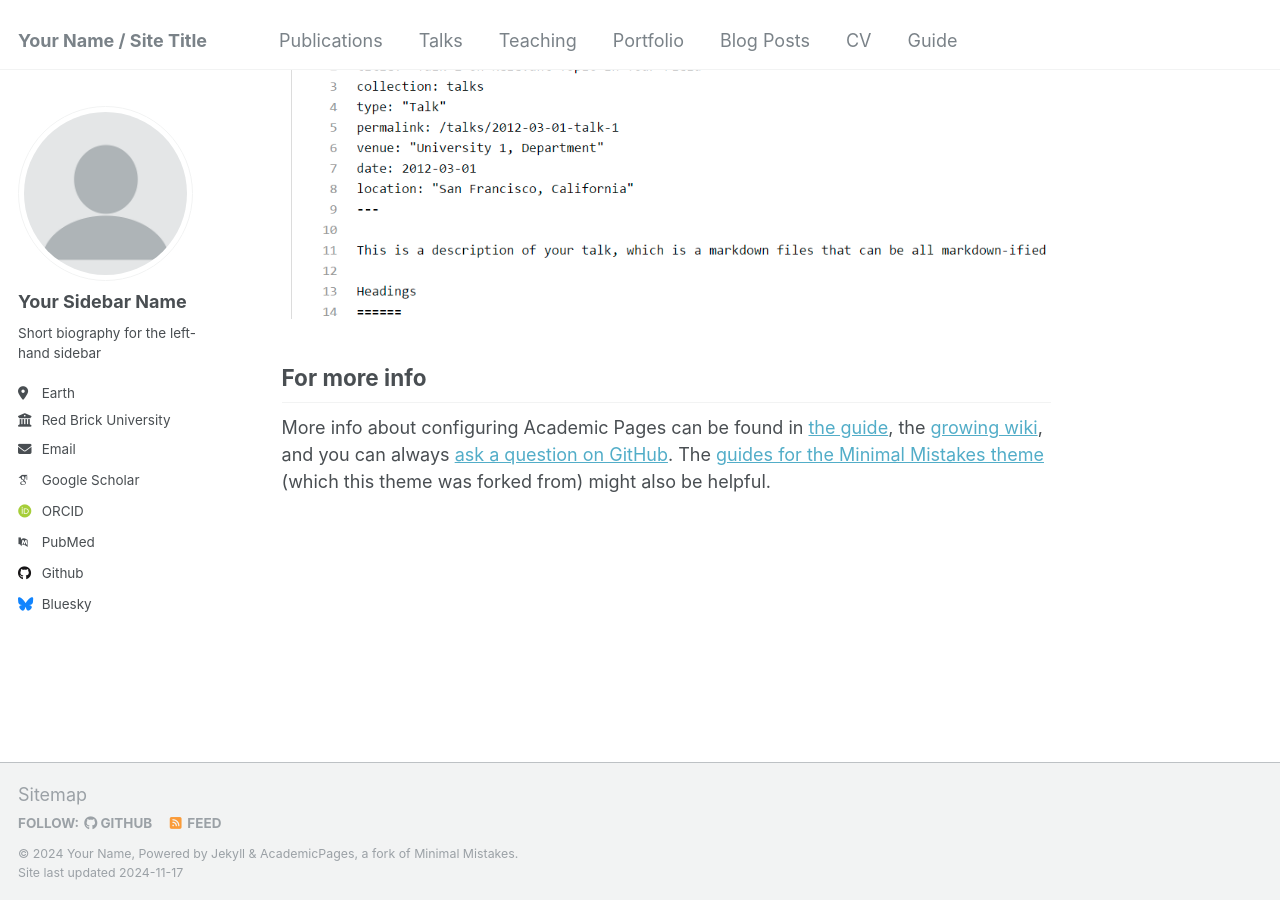
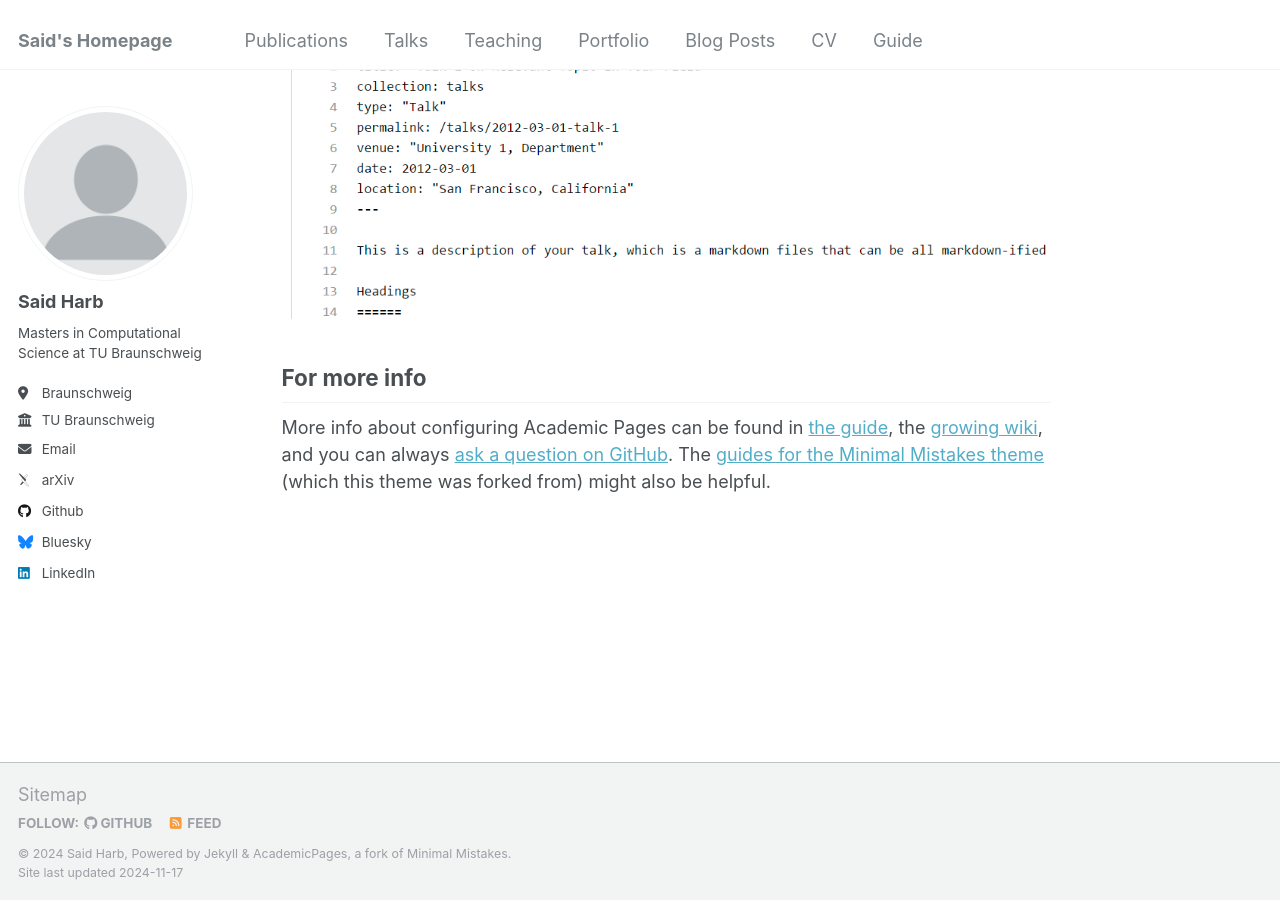
Before and after one commit to saidharb/saidharb.github.io, a Jekyll site: the page built from _pages/about.md, in a window 1280 px wide and 900 px high, scrolled down 2643 px. Built offline with Jekyll 4.4.1, drawn with Linux system fonts in a browser that asks for light colours; some web fonts are replaced.

Commit message:
Update _config.yml

```diff
--- a/_config.yml
+++ b/_config.yml
@@ -8,11 +8,11 @@
 
 # Basic Site Settings
 locale                   : "en-US"
-title                    : "Your Name / Site Title"
+title                    : "Said's Homepage"
 title_separator          : "-"
-name                     : &name "Your Name"
-description              : &description "personal description"
-url                      : https://academicpages.github.io # the base hostname & protocol for your site e.g. "https://[your GitHub username].github.io"
+name                     : &name "Said Harb"
+description              : &description "Point Cloud Surface Reconstruction"
+url                      : "https://saidharb.github.io" # the base hostname & protocol for your site e.g. "https://[your GitHub username].github.io"
 baseurl                  : "" # the subpath of your site, e.g. "/blog"
 repository               : "academicpages/academicpages.github.io"
 
@@ -22,21 +22,21 @@ repository               : "academicpages/academicpages.github.io"
 author:
   # Biographic information
   avatar           : "profile.png"
-  name             : "Your Sidebar Name"
+  name             : "Said Harb"
   pronouns         : # example: "she/her"
-  bio              : "Short biography for the left-hand sidebar"
-  location         : "Earth"
-  employer         : "Red Brick University"
+  bio              : "Masters in Computational Science at TU Braunschweig"
+  location         : "Braunschweig"
+  employer         : "TU Braunschweig"
   uri              : # URL
-  email            : "none@example.org"
+  email            : "s.harb@tu-braunschweig.de"
 
   # Academic websites
-  arxiv            : # URL - Update with the correct link to your profile
-  googlescholar    : "https://scholar.google.com/citations?user=PS_CX0AAAAAJ"
+  arxiv            : "https://www.semanticscholar.org/author/Said-Harb/2329555824" # URL - Update with the correct link to your profile
+  googlescholar    : # "https://scholar.google.com/citations?user=PS_CX0AAAAAJ"
   impactstory      : # URL
-  orcid            : "http://orcid.org/yourorcidurl"
+  orcid            : # "http://orcid.org/yourorcidurl"
   semantic         : # URL
-  pubmed           : "https://www.ncbi.nlm.nih.gov/pubmed/?term=john+snow"
+  pubmed           : # "https://www.ncbi.nlm.nih.gov/pubmed/?term=john+snow"
   researchgate     : # URL
   scopus           : # URL
 
@@ -44,7 +44,7 @@ author:
   bitbucket        : # Username - Update with your username on the site
   codepen          : # Username
   dribbble         : # Username
-  github           : "academicpages"
+  github           : "saidharb"
   kaggle           : # Username
   stackoverflow    : # User number or user number and name (i.e., use "1" or "1/jeff-atwood")
 
@@ -58,7 +58,7 @@ author:
   keybase          : # Username
   instagram        : # Username
   lastfm           : # Username
-  linkedin         : # Username
+  linkedin         : "Said Harb" # Username
   mastodon         : # URL
   medium           : # URL
   pinterest        : # Username
```
